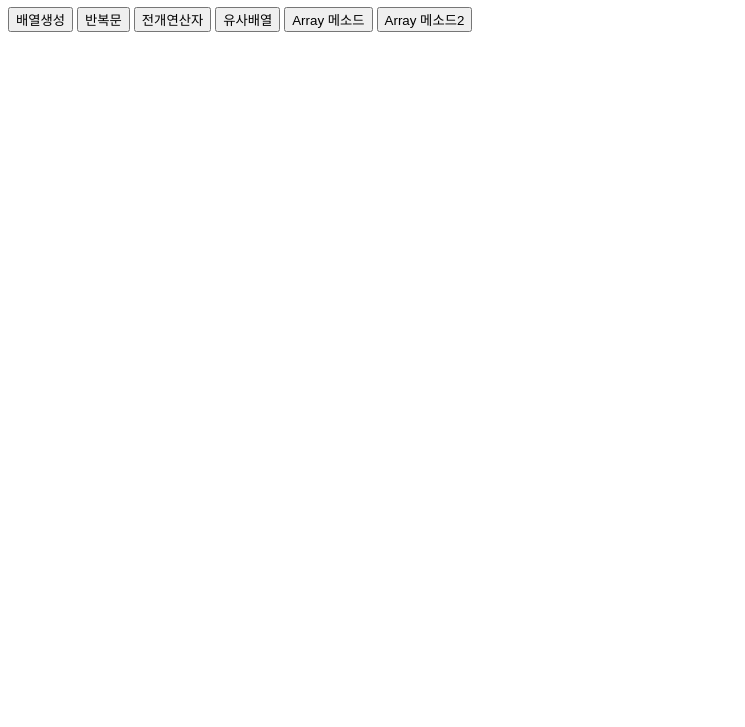
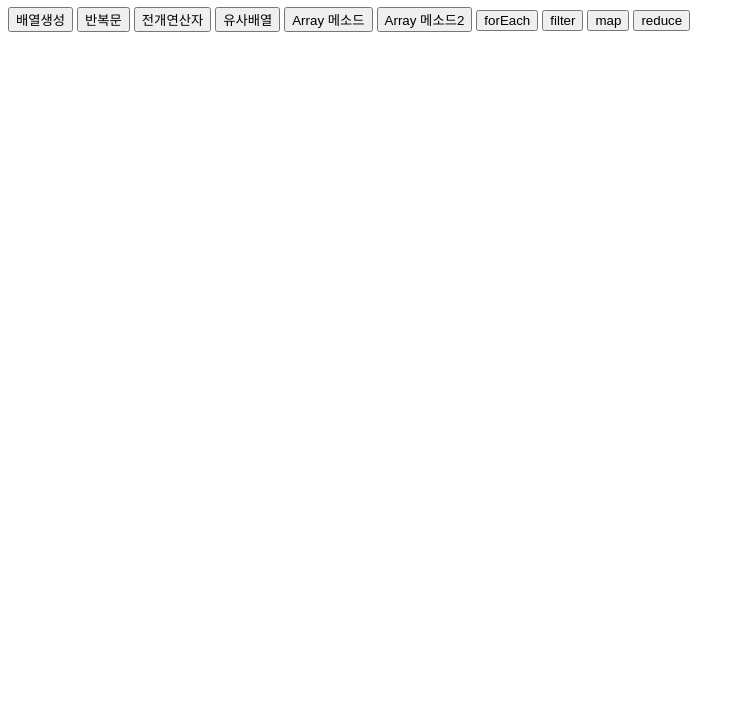
Before and after one commit to jjaejun/05_web_client_workspace, a plain HTML site: page 03_javascript/11_array.html in a window 1280 px wide. Shown: the part 73-800 px from the top of the page, without its empty margins (0-745 px from the left). Drawn offline with Linux system fonts and the light colour scheme.

Commit message:
11_JavaScript_배열 사용하기 수정 (array.js)
- forEach
- filter
- map
- reduce

```diff
--- a/03_javascript/11_array.html
+++ b/03_javascript/11_array.html
@@ -13,6 +13,10 @@
     <button onclick="test4();">유사배열</button>
     <button onclick="test5();">Array 메소드</button>
     <button onclick="test6();">Array 메소드2</button>
+    <button onclick="test7();">forEach</button>
+    <button onclick="test8();">filter</button>
+    <button onclick="test9();">map</button>
+    <button onclick="test10();">reduce</button>
 
     <script src="js/11_array.js"></script>
 </body>
--- a/03_javascript/js/11_array.js
+++ b/03_javascript/js/11_array.js
@@ -186,3 +186,124 @@ function test6() { // (mutable)
     // toString
     console.log(alpha.toString()); // a,k,l,m,x,y,c,d,e
 }
+
+/**
+ * forEach(callbackFunction)
+ * - callbackFunction 함수를 함수에 전달하면, 내부적으로 호출해 사용
+ * - 단순반복처리
+ * - 요소별로 callbackFunction 호출
+ */
+function test7() {
+    const arr = ['a', 'b', 'c', 'd', 'e'];
+    arr.forEach(function(ch, index, _arr){
+        console.log(ch, index, _arr);
+    });
+
+    const brr = [1, 2, '가', 3, '홍길동', 'ABC', 500, 'ㅋㅋㅋ'];
+    const nums = [];
+    const strs = [];
+    brr.forEach(function(elem, index){
+        // if(typeof elem === 'number')
+        //     nums.push(elem);
+        // if(typeof elem === 'string')
+        //     strs.push(elem);
+        (typeof elem === 'number') && nums.push(elem);
+        (typeof elem === 'string') && strs.push(elem);
+    });
+
+    console.log(nums);
+    console.log(strs);
+}
+
+/**
+ * filter(cbFunc)
+ * - boolean 반환하는 콜백함수를 전달
+ * - true를 반환한 요소만 새배열에 담아 전달
+ * - immutable
+ */
+function test8() {
+    const arr = [1, 2, 3, 4, 5, 6, 7, 8, 9, 10];
+
+    const evens = arr.filter(function(n, i, _arr){
+        console.log(n, i, _arr);
+        return n % 2 == 0;
+    });
+
+    console.log(evens);
+}
+
+/**
+ * map(cbFunc)
+ * - 요소별 연산결과를 새배열에 담아 반환
+ * - immutable
+ */
+function test9() {
+    const arr = [1, 2, 3];
+    const arr2 = arr.map(function(n){
+        return n * n;
+    });
+
+    console.log(arr2);
+
+    // 페이지 내의 버튼 속 글자를 배열에 담기
+    // 1. buttons 배열생성 (진짜배열로 변환)
+    // 2. map함수를 이용해서 button태그안의 innerHTML속성값을 배열에 담아 반환
+    const buttons = document.getElementsByTagName("button");
+    const buttonArr = Array.from(buttons);
+    const buttonArr2 = buttonArr.map(function(n){
+        return n.innerHTML;
+    });
+
+    console.log(buttonArr2);
+
+    // 강사님 코드
+    const buttons2 = [...document.querySelectorAll("button")];
+    console.log(buttons2);
+    const contents = buttons2.map(function(button){
+        return button.innerText;
+    });
+    console.log(contents);
+}
+
+/**
+ * reduce(callbackFunction[, initValue])
+ * - 모든 요소를 순회해서 하나의 값을 반환
+ * - 초기값을 지정하지 않으면, 첫번째 요소가 초기값으로 사용됨
+ */
+function test10() {
+    const arr = [1, 2, 3, 4, 5, 6, 7, 8, 9, 10];
+    const sum = arr.reduce(function(agg, n, i, _arr){
+        console.log(agg, n, i, _arr);
+        return agg + n;
+    }, 0);
+    console.log(sum);
+
+    // 홀수배열 생성
+    const odds = arr.reduce(function(agg, n){
+        n % 2 == 0 || agg.push(n);
+        return agg;
+    }, []);
+
+    console.log(odds);
+
+    // 페이지 내의 버튼 속 글자를 배열에 담기 - reduce
+    // 1. buttons 배열생성 (진짜배열로 변환)
+    // 2. map함수를 이용해서 button태그안의 innerHTML속성값을 배열에 담아 반환
+    // const buttons = [...document.querySelectorAll("button")];
+    // console.log(buttons);
+    // const buttonArr = buttons.reduce(function(text, value){
+    //     text.push(value.innerText);
+    //     return text;
+    // }, []);
+
+    // console.log(buttonArr);
+
+    // 강사님 코드
+    const texts = Array.from(document.querySelectorAll("button"))
+        .reduce(function(arr, button){
+            arr.push(button.textContent)
+            return arr;
+        }, []);
+
+    console.log(texts);
+}
```
